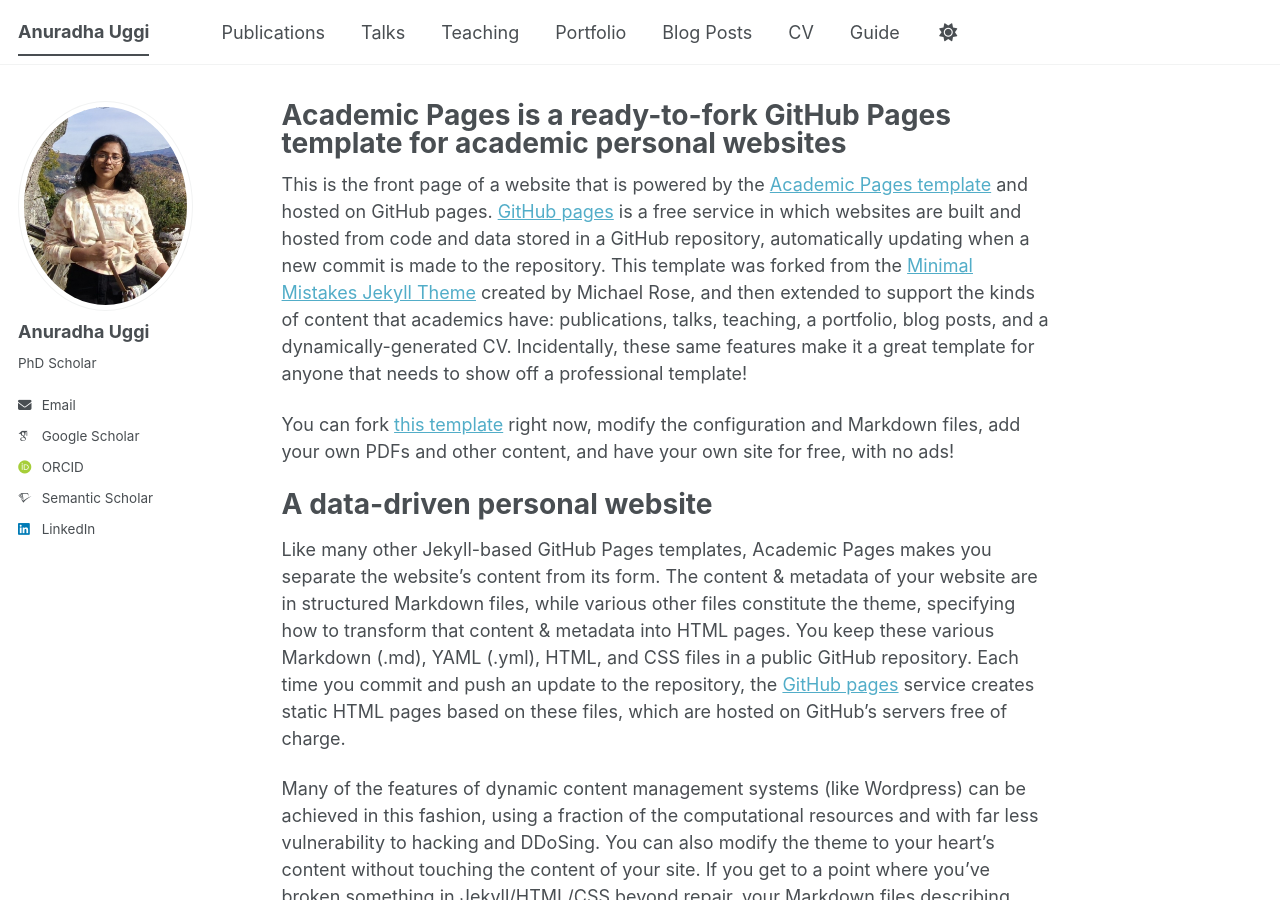
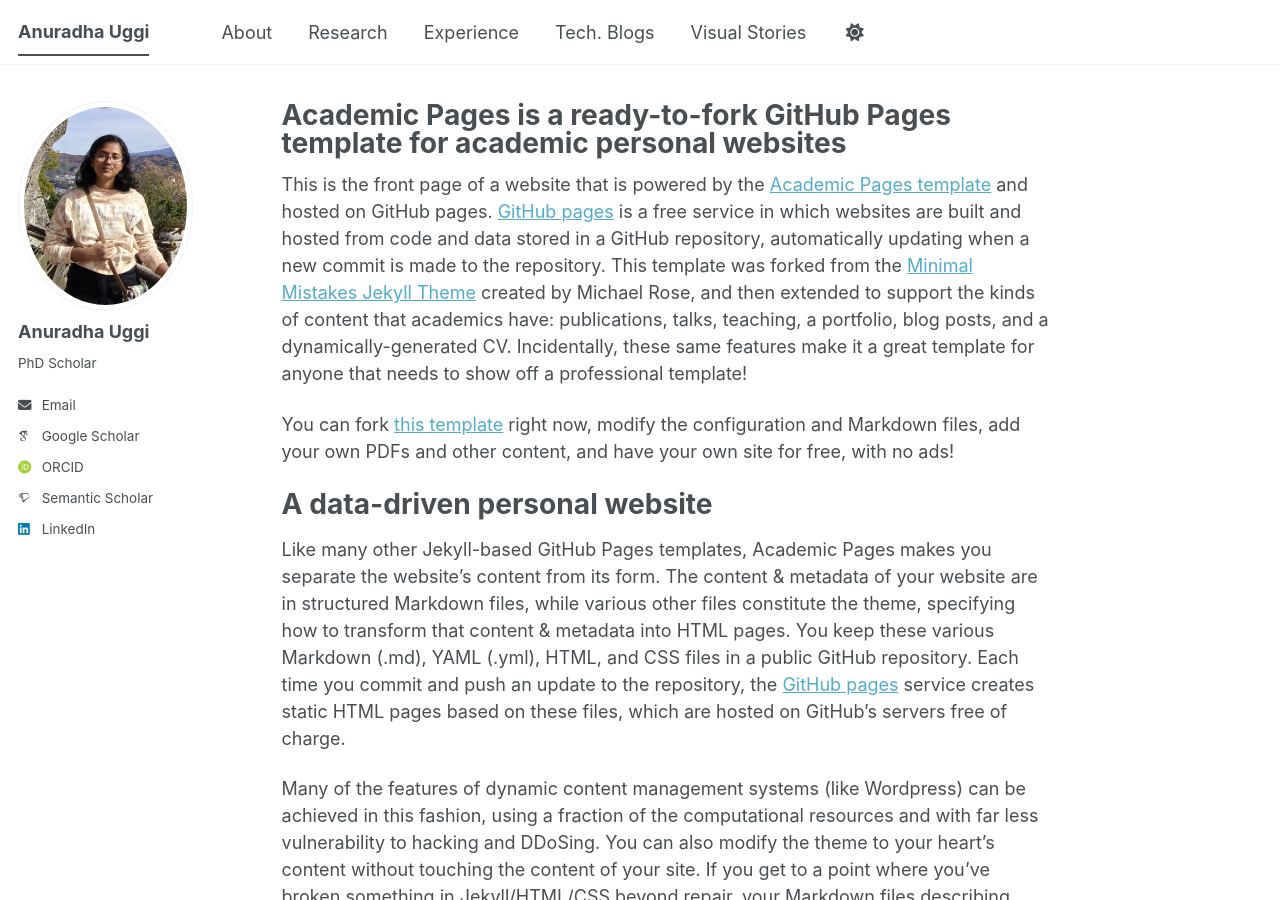
Before and after one commit to Anuradha-Uggi/anuradha-uggi.github.io, a Jekyll site: the page built from _pages/about.md, in a window 1280 px wide and 900 px high. Built offline with Jekyll 4.4.1, drawn with Linux system fonts in a browser that asks for light colours; some web fonts are replaced; a script bundle is joined from its source files by our own code; library files that are not in the unit come from our copies.

Commit message:
Modify navigation structure in navigation.yml
Updated navigation items and commented out some entries.

```diff
--- a/_data/navigation.yml
+++ b/_data/navigation.yml
@@ -8,26 +8,31 @@
 #      Markdown formatted page while the second is generated using JSON.
 
 main:
-  - title: "Publications"
+  #- title: "Publications"
+  #  url: /publications/
+  - title: "About"
     url: /publications/
 
-  - title: "Talks"
+  - title: "Research" #"Talks"
     url: /talks/
 
-  - title: "Teaching"
+  - title: "Experience" #"Teaching"
     url: /teaching/
 
-  - title: "Portfolio"
-    url: /portfolio/
+  #- title: "Portfolio"
+  #  url: /portfolio/
 
-  - title: "Blog Posts"
+  - title: "Tech. Blogs"
     url: /year-archive/
 
-  - title: "CV"
-    url: /cv/
+  - title: "Visual Stories"
+    url: /year-archive/
+
+  #- title: "CV"
+  #  url: /cv/
 
   # - title: "CV"
   #   url: /cv-json/
 
-  - title: "Guide"
-    url: /markdown/
+  #- title: "Guide"
+  #  url: /markdown/
```
